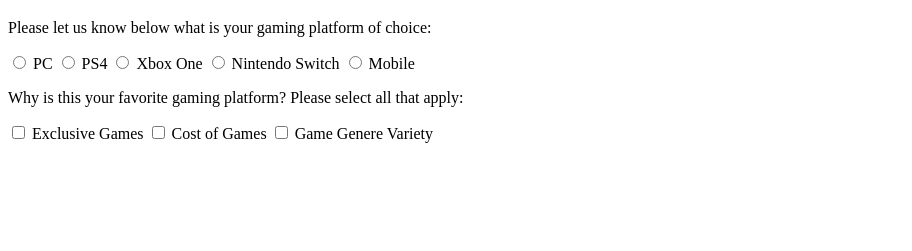
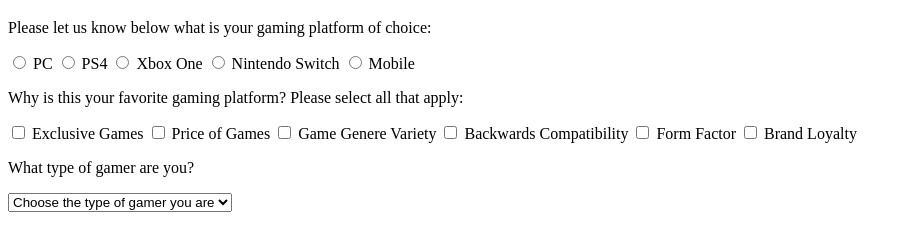
Before and after one commit to VirtuaTaker/Survey-Form, a plain HTML site: page index.html in a window 1280 px wide. Shown: the part 61-312 px from the top of the page, without its empty margins (0-912 px from the left). Drawn offline with Linux system fonts and the light colour scheme.

Commit message:
Edited index.html

```diff
--- a/index.html
+++ b/index.html
@@ -36,15 +36,37 @@
                 <input id="exclusive-games" type="checkbox" name="reasons" value="exclusive-games">
                 Exclusive Games
             </label>
-            <label for="cost-of-games">
-                <input id="cost-of-games" type="checkbox" name="reasons" value="cost-of-games">
-                Cost of Games
+            <label for="price-of-games">
+                <input id="price-of-games" type="checkbox" name="reasons" value="price-of-games">
+                Price of Games
             </label>
             <label for="game-genre-variety ">
-                <input id="game-genre-variety" type="checkbox" name="reasons" value="game-genre">
+                <input id="game-genre-variety" type="checkbox" name="reasons" value="game-genre-variety">
                 Game Genere Variety
             </label>
+            <label for="backwards-compatibility">
+                <input id="backwards-compatibility" type="checkbox" name="reasons" value="backwards-compatibility">
+                Backwards Compatibility
+            </label>
+            <label for="form-factor">
+                <input id="form-factor" type="checkbox" name="reasons" value="form-factor">
+                Form Factor
+            </label>
+            <label for="brand-loyalty">
+                <input id="brand-loyalty" type="checkbox" name="reasons" value="brand-loyalty">
+                Brand Loyalty
+            </label>
             <!-- FCC fourteenth requirement (end) - Inside the form element, you should be able select several fields from a series of checkboxes, each of which must have a **value** attribute.-->
+
+            <!-- FCC twelfth requirement (start) - Inside the form element, show an option from a dropdown that has a corresponding **id="dropdown"**.-->
+            <p>What type of gamer are you?</p>
+            <select id="dropdown" name="gamer-type" required>
+                <option selected disabled value="">Choose the type of gamer you are</option>
+                <option value="casual">Casual Gamer</option>
+                <option value="hardcore">Hardcore Gamer</option>
+                <option value="pro">Pro Gamer</option>
+            </select>
+            <!-- FCC twelfth requirement (end) - Inside the form element, show an option from a dropdown that has a corresponding **id="dropdown"**.-->
         </form>
 
         <!-- FCC test suite. -->
```
